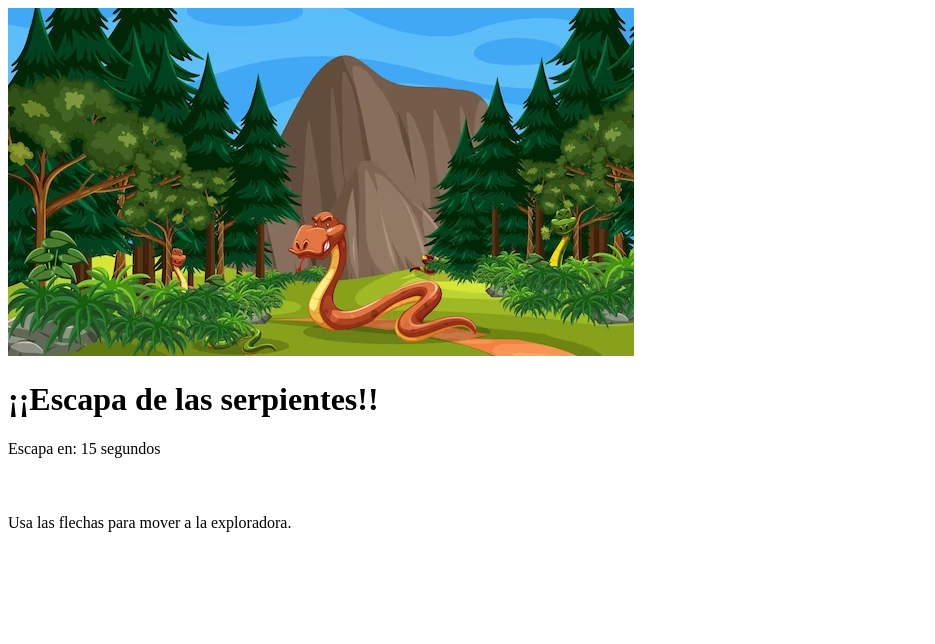
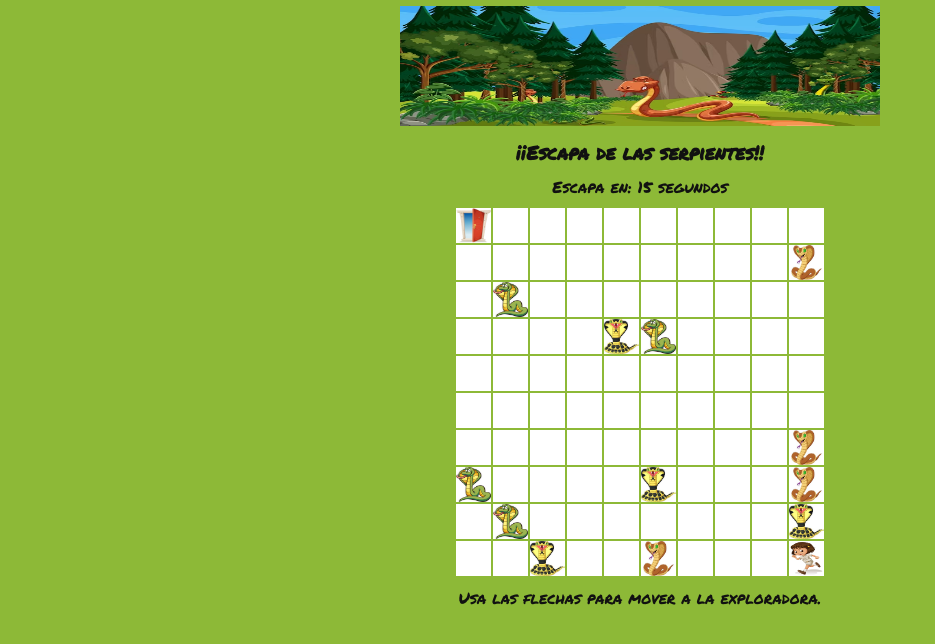
Before and after one commit to ivanillo2001/Serpientes, a plain HTML site: page TareaUD5-UD6/index.html in a window 1280 px wide. Shown: the whole page, without its empty margins (0-935 px from the left). Drawn offline with Linux system fonts and the light colour scheme.

Commit message:
Añadimos cobras

```diff
--- a/TareaUD5-UD6/css/style.css
+++ b/TareaUD5-UD6/css/style.css
@@ -90,10 +90,7 @@ button:disabled {
   background-color: #ccc;
   cursor: inherit;
 }
-/* img{
-  width: 35px;
-  height: 35px;
-} */
+
 .exploradora {
   background-image: url("../images/exploradora.png");
   background-repeat: no-repeat;
--- a/TareaUD5-UD6/index.html
+++ b/TareaUD5-UD6/index.html
@@ -6,6 +6,7 @@
     <meta http-equiv="X-UA-Compatible" content="IE=edge">
     <meta name="viewport" content="width=device-width, initial-scale=1.0">
     <link rel="stylesheet" href="https://fonts.googleapis.com/css?family=Permanent+Marker" />
+    <link rel="stylesheet" href="../TareaUD5-UD6/css/style.css">
 
     <title></title>
 </head>
@@ -24,7 +25,7 @@
         </div>
     </div>
 
-    <script src="../js/app.js"></script>
+    <script src="js/app.js"></script>
 </body>
 
 </html>
--- /dev/null
+++ b/TareaUD5-UD6/js/app.js
@@ -0,0 +1,63 @@
+"use strict";
+//declaramos el array de las posiciones
+let aPosiciones = [];
+//declaramos tablero
+
+document.addEventListener("DOMContentLoaded", () => {
+  crearTablero(); //nada más empezar se crea el tablero
+});
+
+function crearTablero() {
+  const tabla = document.querySelector("#table");
+  const tablero = document.createElement("table");
+  let contadorPosiciones = -1;
+  tabla.appendChild(tablero);
+  for (let i = 0; i < 10; i++) {
+    const fila = document.createElement("tr");
+    for (let index = 0; index < 10; index++) {
+      contadorPosiciones++;
+      const celda = document.createElement("td");
+      celda.setAttribute("id", "c" + contadorPosiciones);
+      fila.appendChild(celda);
+    }
+    tablero.appendChild(fila);
+  }
+  colocarPuertayExploradora();
+  colocarSerpientes();
+}
+
+function colocarPuertayExploradora() {
+  //declaramos las imágenes que están al inicio, que son la puerta y la exploradora
+  document.querySelector("#c0").classList.add("door_opened");
+  document.querySelector("#c99").classList.add("exploradora");
+}
+
+function colocarSerpientes() {
+  for (let i = 0; i < 4; i++) {
+    let numeroAleatorio = Math.floor(Math.random() * 97) + 2;
+    while (aPosiciones.includes(`c${numeroAleatorio}`)) {
+      numeroAleatorio = Math.floor(Math.random() * 97) + 2;
+    }
+    console.log(`La serpiente 1 estará en la posicion: ${numeroAleatorio}`);
+    aPosiciones.push(`c${numeroAleatorio}`);
+    document.querySelector(`#c${numeroAleatorio}`).classList.add("serpiente1");
+  }
+  for (let i = 0; i < 4; i++) {
+    let numeroAleatorio = Math.floor(Math.random() * 97) + 2;
+    while (aPosiciones.includes(`c${numeroAleatorio}`)) {
+      numeroAleatorio = Math.floor(Math.random() * 97) + 2;
+    }
+    console.log(`La serpiente 2 estará en la posicion: ${numeroAleatorio}`);
+    aPosiciones.push(`c${numeroAleatorio}`);
+    document.querySelector(`#c${numeroAleatorio}`).classList.add("serpiente2");
+  }
+  for (let i = 0; i < 4; i++) {
+    let numeroAleatorio = Math.floor(Math.random() * 97) + 2;
+    while (aPosiciones.includes(`c${numeroAleatorio}`)) {
+      numeroAleatorio = Math.floor(Math.random() * 97) + 2;
+    }
+    console.log(`La serpiente 3 estará en la posicion: ${numeroAleatorio}`);
+    aPosiciones.push(`c${numeroAleatorio}`);
+    document.querySelector(`#c${numeroAleatorio}`).classList.add("serpiente3");
+  }
+}
--- a/js/app.js
+++ /dev/null
@@ -1,34 +0,0 @@
-"use strict";
-//declaramos el array de las posiciones
-let aPosiciones = [];
-document.addEventListener("DOMContentLoaded", () => {
-  crearTablero(); //nada más empezar se crea el tablero
-});
-
-function crearTablero() {
-  let contadorPosiciones = -1;
-  const tablero = document.querySelector("#table");
-  for (let i = 0; i < 10; i++) {
-    const fila = document.createElement("tr");
-    for (let index = 0; index < 10; index++) {
-      contadorPosiciones++;
-      const celda = document.createElement("td");
-      celda.setAttribute("id", contadorPosiciones);
-      if (celda.getAttribute("id") === "0") {
-        //si la celda es la 0 se llama a la funcion agregarImagenInicio
-        agregarImagenInicio(celda,"door_opened");
-      } else if (celda.getAttribute("id")==="99") {
-        //si la celda tiene id 99 llama a funcion para agregarle la clase
-        agregarImagenInicio(celda,"exploradora");
-      }
-      fila.appendChild(celda);
-    }
-    tablero.appendChild(fila);
-  }
-}
-
-function agregarImagenInicio(carta,clase) {
-    const imagen = document.createElement("img");
-    imagen.classList.add(clase);
-    carta.appendChild(imagen);
-}
```
